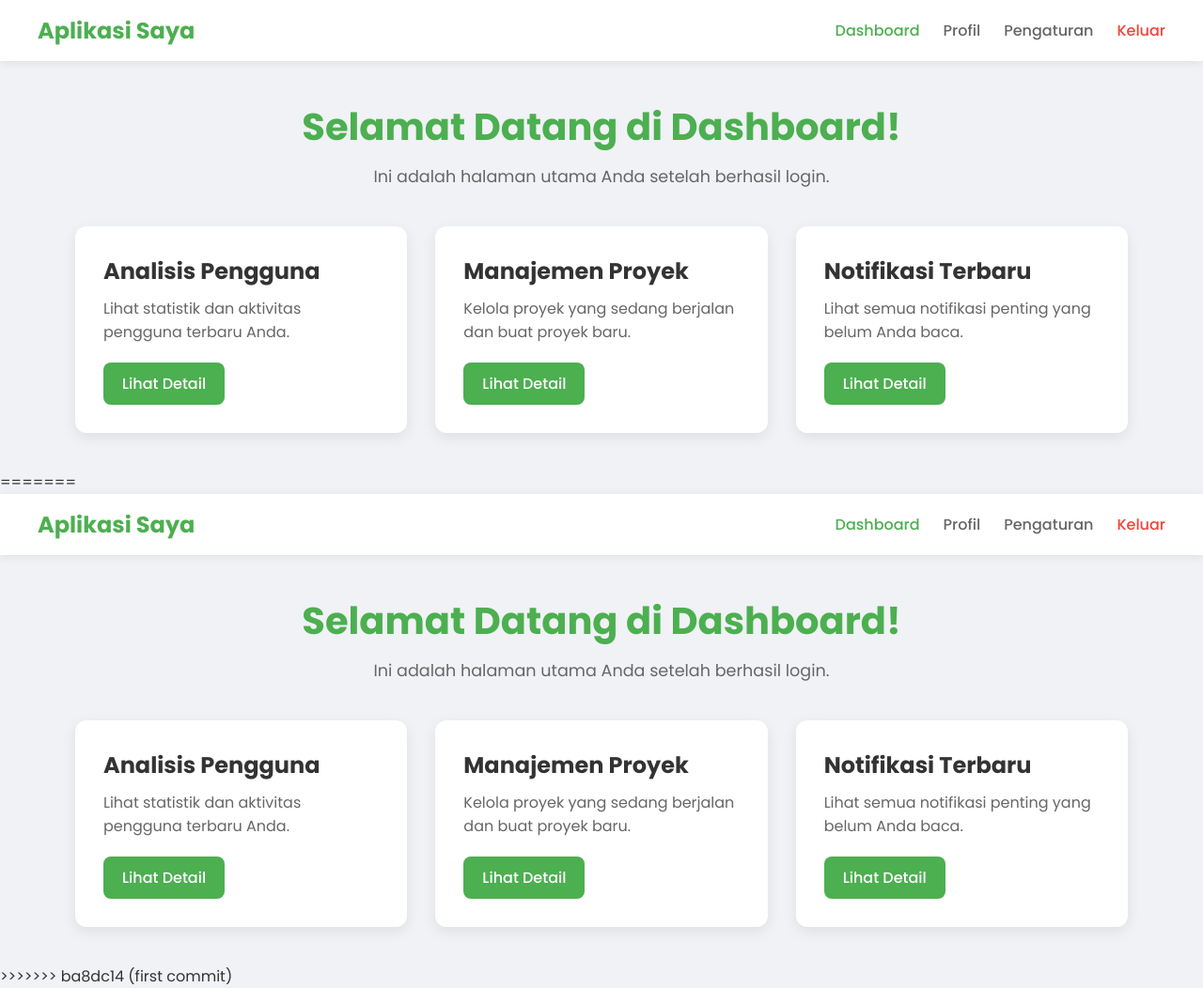
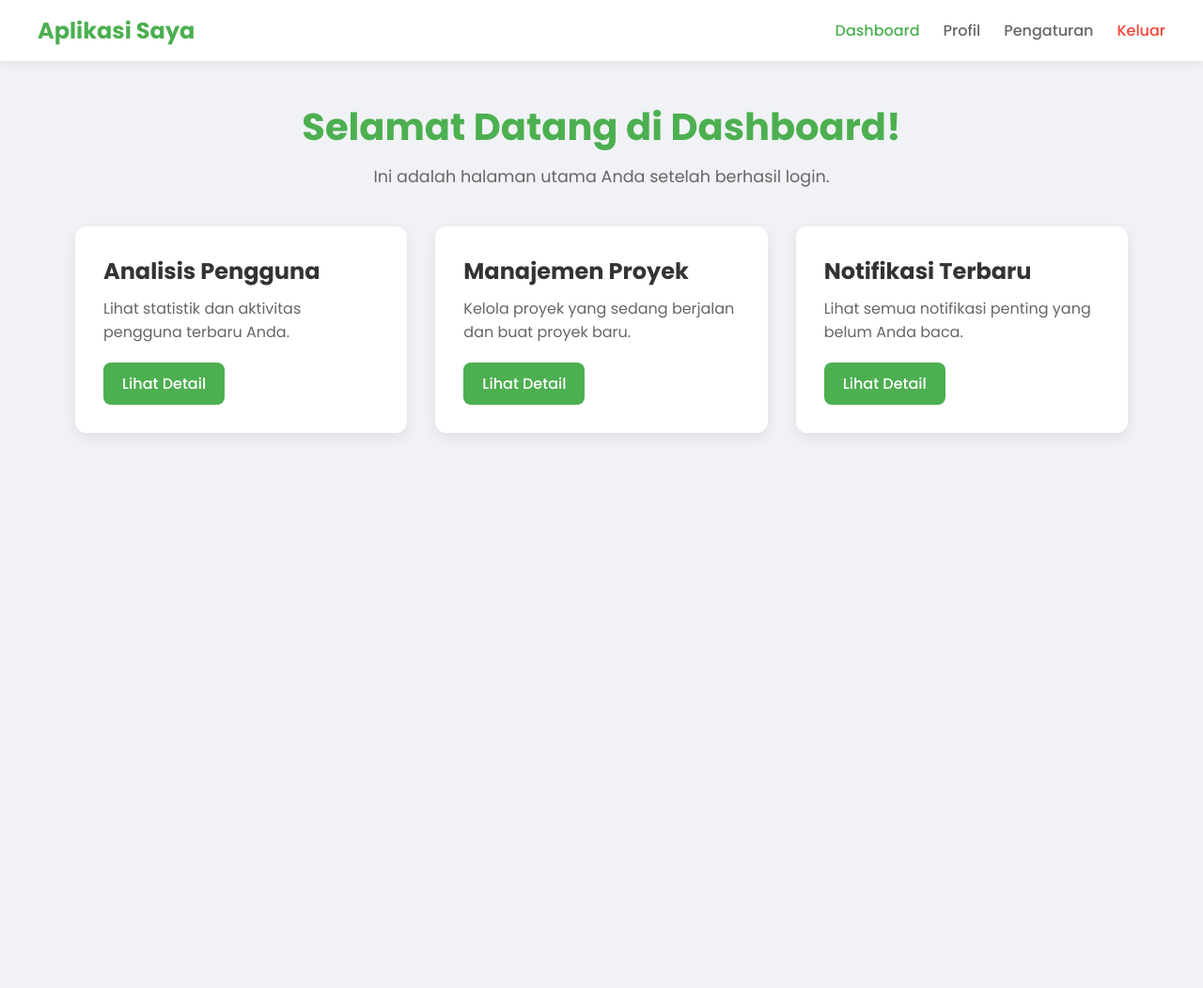
Before and after one commit to gustihavest-max/ProjectWeb1, a plain HTML site: page dashboard.html in a window 1280 px wide. Shown: the whole page at 94% size. After the commit the page ends 800 px from the top, so only its background shows below. Drawn offline with Linux system fonts and the light colour scheme.

Commit message:
update tipis2

```diff
--- a/dashboard.html
+++ b/dashboard.html
@@ -44,52 +44,4 @@
     </main>
 
 </body>
-=======
-<!DOCTYPE html>
-<html lang="en">
-<head>
-    <meta charset="UTF-8">
-    <meta name="viewport" content="width=device-width, initial-scale=1.0">
-    <title>Halaman Dashboard</title>
-    <link rel="stylesheet" href="dashboard-style.css">
-</head>
-<body>
-
-    <header class="navbar">
-        <div class="navbar-brand">Aplikasi Saya</div>
-        <nav class="navbar-nav">
-            <a href="#" class="nav-link active">Dashboard</a>
-            <a href="#" class="nav-link">Profil</a>
-            <a href="#" class="nav-link">Pengaturan</a>
-            <a href="index.html" class="nav-link logout">Keluar</a>
-        </nav>
-    </header>
-
-    <main class="dashboard-container">
-        <div class="dashboard-header">
-            <h1>Selamat Datang di Dashboard!</h1>
-            <p>Ini adalah halaman utama Anda setelah berhasil login.</p>
-        </div>
-
-        <div class="dashboard-cards">
-            <div class="card">
-                <h3>Analisis Pengguna</h3>
-                <p>Lihat statistik dan aktivitas pengguna terbaru Anda.</p>
-                <a href="#" class="card-link">Lihat Detail</a>
-            </div>
-            <div class="card">
-                <h3>Manajemen Proyek</h3>
-                <p>Kelola proyek yang sedang berjalan dan buat proyek baru.</p>
-                <a href="#" class="card-link">Lihat Detail</a>
-            </div>
-            <div class="card">
-                <h3>Notifikasi Terbaru</h3>
-                <p>Lihat semua notifikasi penting yang belum Anda baca.</p>
-                <a href="#" class="card-link">Lihat Detail</a>
-            </div>
-        </div>
-    </main>
-
-</body>
->>>>>>> ba8dc14 (first commit)
 </html>
--- a/netlify/functions/login.js
+++ b/netlify/functions/login.js
@@ -21,7 +21,7 @@ exports.handler = async (event) => {
     });
 
     const [rows] = await connection.execute(
-      'SELECT username FROM userx WHERE username = ? AND password = ?',
+      'SELECT username FROM userz WHERE username = ? AND password = ?',
       [username, password]
     );
 
```
Also changed, not shown: register.html (+24 -0 lines).
